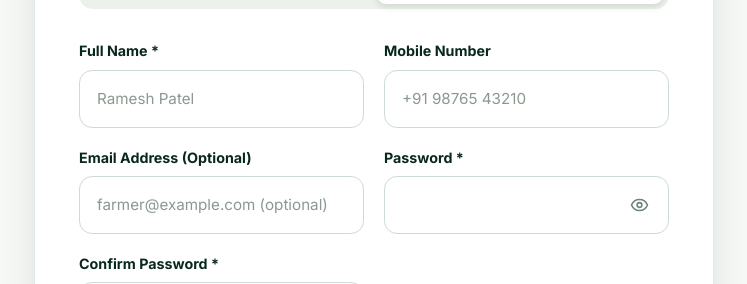
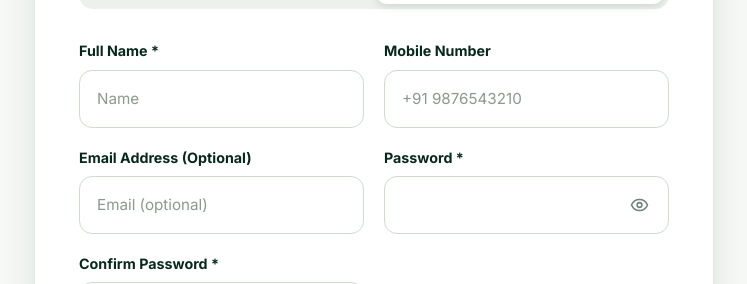
Before and after one commit to Krishnaprasath100/AgriTrack, a Next.js app in the folder frontend/: page /register in a window 1280 px wide. Shown: the part 303-587 px from the top of the page, without its empty margins (266-1013 px from the left). Built offline with nearby package versions, Linux system fonts and the light colour scheme.

Commit message:
Clean up placeholder labels on registration form

```diff
--- a/frontend/src/app/register/page.tsx
+++ b/frontend/src/app/register/page.tsx
@@ -148,7 +148,7 @@ export default function RegisterPage() {
               className={styles.input}
               name="fullName"
               autoComplete="name"
-              placeholder="Ramesh Patel"
+              placeholder="Name"
               value={formData.fullName}
               onChange={(event) => update('fullName', event.target.value)}
               required
@@ -162,7 +162,7 @@ export default function RegisterPage() {
               name="phone"
               type="tel"
               autoComplete="tel"
-              placeholder="+91 98765 43210"
+              placeholder="+91 9876543210"
               value={formData.phone}
               onChange={(event) => update('phone', event.target.value)}
             />
@@ -175,7 +175,7 @@ export default function RegisterPage() {
               name="email"
               type="email"
               autoComplete="email"
-              placeholder="farmer@example.com (optional)"
+              placeholder="Email (optional)"
               value={formData.email}
               onChange={(event) => update('email', event.target.value)}
             />
```
